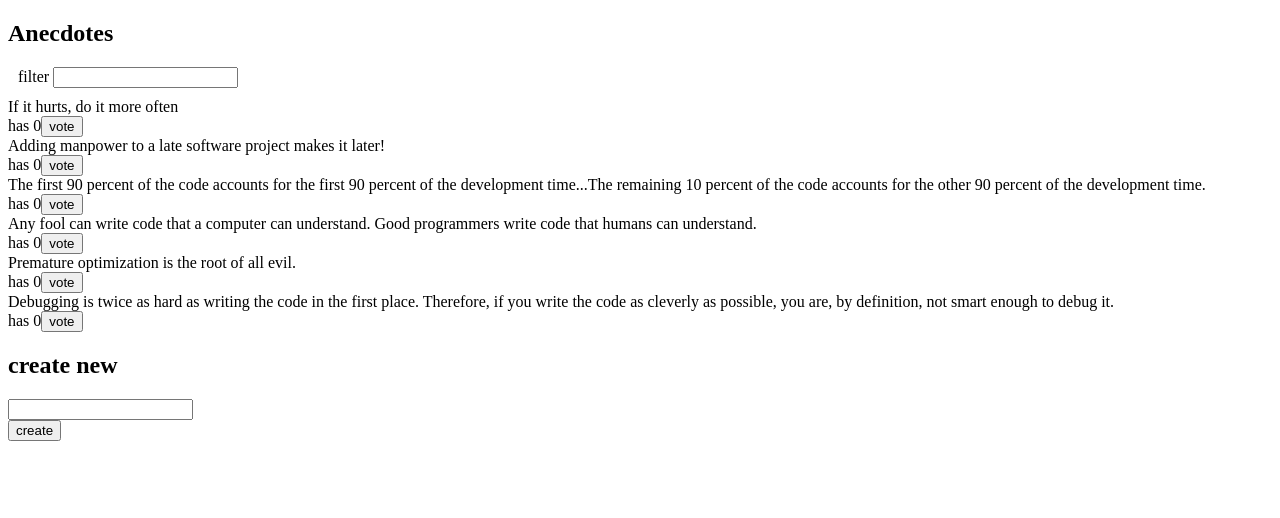
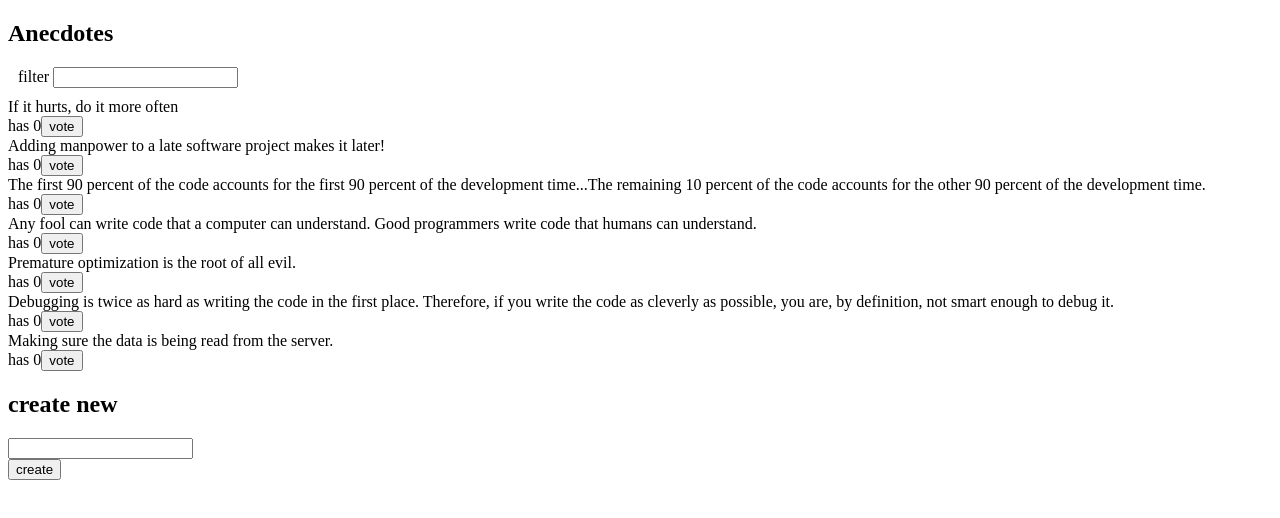
Before and after one commit to halfbackchampion/anecdotes, a React (Create React App) app: page / in a window 1280 px wide. Shown: the top 518 px of the page. Built offline with nearby package versions, Linux system fonts and the light colour scheme; data requests are answered from the project's data file.

Commit message:
added reading data from the server and storing it in the anecdotes state

```diff
--- a/db.json
+++ b/db.json
@@ -29,6 +29,11 @@
       "content": "Debugging is twice as hard as writing the code in the first place. Therefore, if you write the code as cleverly as possible, you are, by definition, not smart enough to debug it.",
       "id": "98312",
       "votes": 0
+    },
+    {
+      "content": "Making sure the data is being read from the server.",
+      "id": "15372",
+      "votes": 0
     }
   ]
 }
--- a/package.json
+++ b/package.json
@@ -7,6 +7,7 @@
     "@testing-library/jest-dom": "^5.16.4",
     "@testing-library/react": "^13.1.1",
     "@testing-library/user-event": "^14.1.1",
+    "axios": "^1.2.2",
     "react": "^18.1.0",
     "react-dom": "^18.1.0",
     "react-redux": "^8.0.5",
@@ -15,6 +16,7 @@
     "web-vitals": "^2.1.4"
   },
   "scripts": {
+    "server": "json-server -p3001 --watch db.json",
     "start": "react-scripts start",
     "build": "react-scripts build",
     "test": "react-scripts test",
@@ -37,5 +39,8 @@
       "last 1 firefox version",
       "last 1 safari version"
     ]
+  },
+  "devDependencies": {
+    "json-server": "^0.17.1"
   }
 }
--- a/src/App.js
+++ b/src/App.js
@@ -1,8 +1,17 @@
+import { useEffect } from 'react'
+import { useDispatch } from 'react-redux'
+import { setAnecdote } from './reducers/anecdoteReducer'
+import anecdoteService from './services/anecdoteService'
 import AnecdoteList from './components/AnecdoteList'
 import AnecdoteForm from './components/AnecdoteForm'
 import Notification from './components/Notification'
 
 const App = () => {
+  const dispatch = useDispatch()
+  useEffect(() => {
+    anecdoteService.getAll().then(anecdotes => dispatch(setAnecdote(anecdotes)))
+  }, [dispatch])
+
 
   return (
     <div>
--- a/src/reducers/anecdoteReducer.js
+++ b/src/reducers/anecdoteReducer.js
@@ -19,11 +19,11 @@ const asObject = (anecdote) => {
   }
 }
 
-const initialState = anecdotesAtStart.map(asObject)
+//const initialState = anecdotesAtStart.map(asObject)
 
 const anecdoteSlice = createSlice({
   name: "anecdotes",
-  initialState,
+  initialState: [],
   reducers: {
     addVote(state, action) {
       const id = action.payload
@@ -32,10 +32,16 @@ const anecdoteSlice = createSlice({
     createAnecdote(state, action) {
       const content = action.content
       state.push(asObject(content))
+    },
+    appendAnecdote(state, action){
+      state.push(action.payload)
+    },
+    setAnecdote(state, action){
+      return action.payload
     }
   }
 })
 
-export const {addVote, createAnecdote} = anecdoteSlice.actions
+export const {addVote, createAnecdote, appendAnecdote, setAnecdote} = anecdoteSlice.actions
 
 export default anecdoteSlice.reducer
--- /dev/null
+++ b/src/services/anecdoteService.js
@@ -0,0 +1,10 @@
+import axios from "axios";
+
+const baseUrl = "http://localhost:3001/anecdotes"
+
+const getAll = async () => {
+    const response = await axios.get(baseUrl)
+    return response.data
+}
+
+export default { getAll }
```
Also changed, not shown: 1 other file (tests, documents, lock files or other folders).
